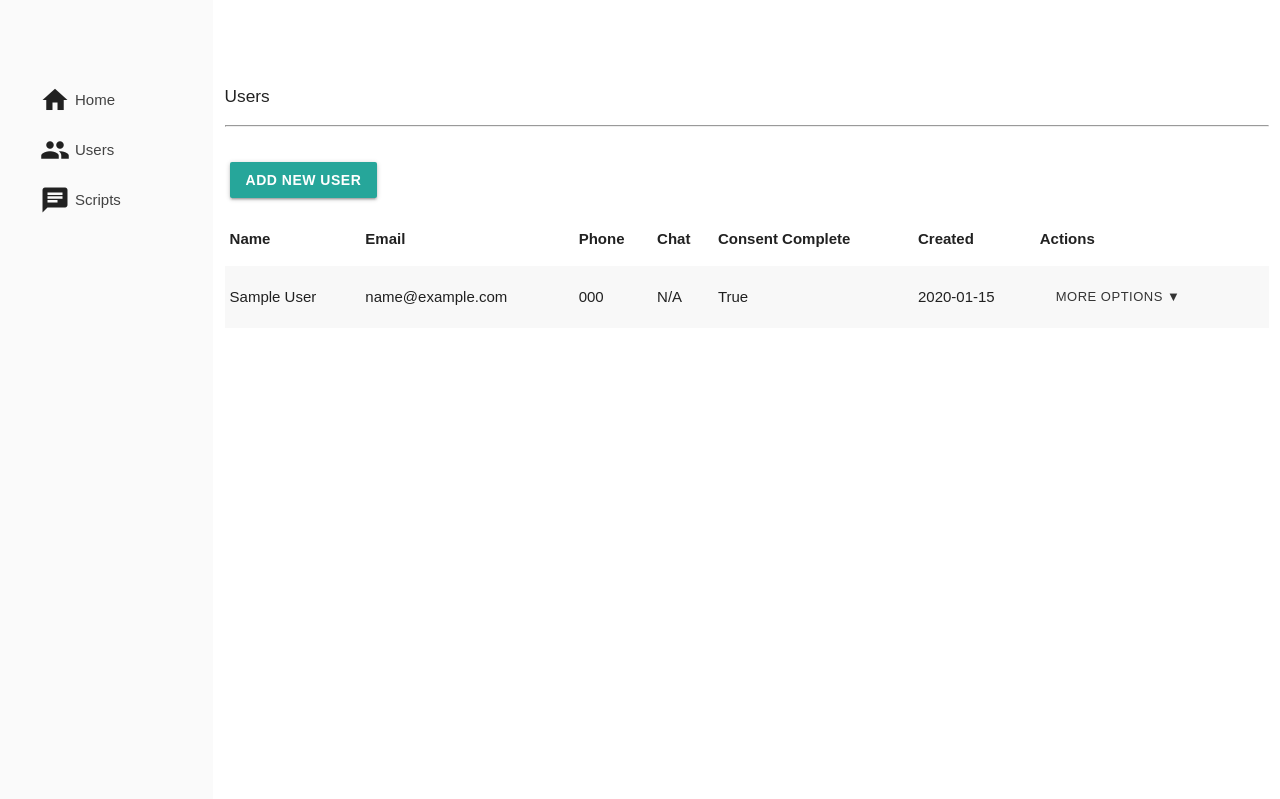
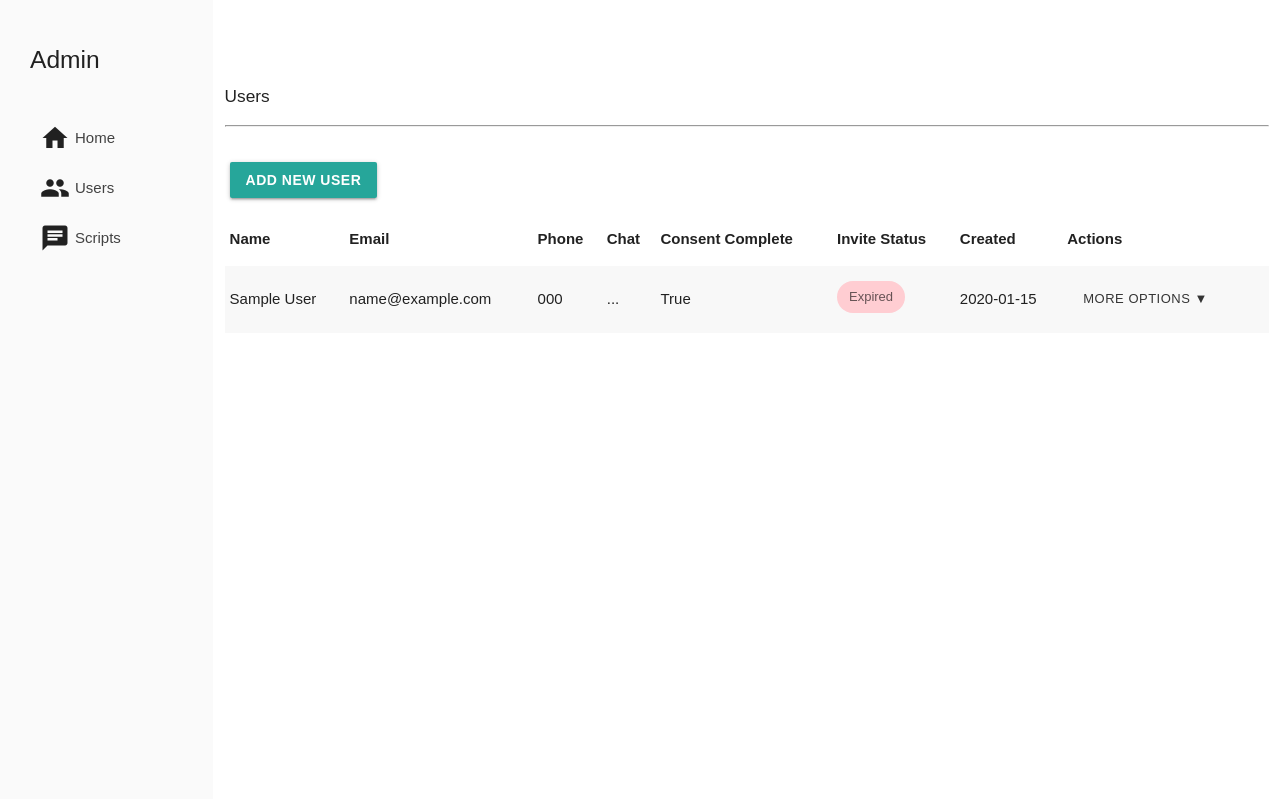
Before and after one commit to UCI-ICTS/mia, a Flask app: page /admin/users in a window 1280 px wide. Shown: the top 799 px of the page. Run offline with Flask 3, Linux system fonts and the light colour scheme; tables that the repository leaves empty hold one stand-in row (values such as "Sample post"); data that the repository does not hold is empty; some libraries are stand-ins or nearby versions.

Commit message:
Added invite status chips to the admin page and cleaned up a few other issues

```diff
--- a/app/main.py
+++ b/app/main.py
@@ -289,11 +289,25 @@ def admin():
 
 @app.route('/admin/users', methods=['GET'])
 def admin_manage_users():
-    users = db.session.query(User, Chat.name).outerjoin(
+    users_and_chats = db.session.query(User, Chat.name).outerjoin(
         ChatScriptVersion, User.chat_script_version_id == ChatScriptVersion.chat_script_version_id).outerjoin(
         Chat, ChatScriptVersion.chat_id == Chat.chat_id).all()
     chat_names = Chat.get_chat_names()
-    return render_template('users.html', users=users, chat_names=chat_names)
+
+    user_data = []
+    for user, chat_name in users_and_chats:
+        user_data.append({
+            'user_id': user.user_id,
+            'first_name': user.first_name,
+            'last_name': user.last_name,
+            'email': user.email,
+            'phone': user.phone,
+            'chat_name': chat_name,
+            'consent_complete': user.consent_complete,
+            'invite_expired': False if user.chat_url else True,
+            'created_at': user.created_at
+        })
+    return render_template('users.html', users=user_data, chat_names=chat_names)
 
 
 @app.route('/admin/users/add_update_user', methods=['POST'])
@@ -343,7 +357,17 @@ def get_user(user_id):
 @app.route('/admin/users/get_user_chat_url/<string:user_id>', methods=['GET'])
 def get_user_chat_url(user_id):
     user = db.session.get(User, user_id)
-    return jsonify(user.chat_url)
+    if user.chat_url:
+        data = {
+            'expired': False,
+            'text': user.chat_url
+        }
+    else:
+        data = {
+            'expired': True,
+            'text': 'Invite link expired. Please regenerate a new link'
+        }
+    return jsonify(data)
 
 
 @app.route('/admin/users/delete_user/<string:user_id>', methods=['GET'])
--- a/app/static/css/style.css
+++ b/app/static/css/style.css
@@ -239,8 +239,12 @@ input[type='tel'] {
 
 #admin-sidebar {
     height: 100vh;
-    padding-top: 75px;
+    padding-top: 30px;
     padding-left: 30px;
+}
+
+#admin-sidebar-title {
+    padding-bottom: 30px;
 }
 
 .admin-sidebar-item {
--- a/app/templates/admin_base.html
+++ b/app/templates/admin_base.html
@@ -17,6 +17,7 @@
         <div class="row">
             <!-- Side navigation -->
             <div class="col s2 grey lighten-5" id="admin-sidebar">
+                <h5 id="admin-sidebar-title">Admin</h5>
                 <ul>
                     <li class="admin-sidebar-item">
                         <i class="small material-icons">home</i>
--- a/app/templates/users.html
+++ b/app/templates/users.html
@@ -14,18 +14,30 @@
                 <th>Phone</th>
                 <th>Chat</th>
                 <th>Consent Complete</th>
+                <th>Invite Status</th>
                 <th>Created</th>
                 <th>Actions</th>
             </tr>
         </thead>
         <tbody>
-            {% for user, chat_name in users %}
+            {% for user in users %}
                 <tr>
                     <td>{{ user.first_name }} {{ user.last_name }}</td>
                     <td>{{ user.email }}</td>
                     <td>{{ user.phone }}</td>
-                    <td>{{ chat_name or 'N/A' }}</td>
+                    <td>{{ user.chat_name or '...' }}</td>
                     <td>{{ user.consent_complete }}</td>
+                    <td>
+                        {% if user.invite_expired %}
+                            <div class="chip red lighten-4">
+                                Expired
+                            </div>
+                        {% else %}
+                            <div class="chip green lighten-4">
+                                Active
+                            </div>
+                        {% endif %}
+                    </td>
                     <td>{{ user.created_at.strftime('%Y-%m-%d') }}</td>
                     <td>
                         <!-- Dropdown Trigger -->
@@ -101,8 +113,13 @@
         $('.get-invite-link').on('click', function(event) {
             event.preventDefault();
             $.getJSON(this.href, function(data) {
-                let url = "127.0.0.1:5000/invite/" + data
-                $("#generatedURL").text(url);
+                let text;
+                if (data.expired == false) {
+                    text = "127.0.0.1:5000/invite/" + data.text;
+                } else {
+                    text = data.text;
+                }
+                $("#generatedURL").text(text);
 
                 // Finally, open the modal
                 $('#urlModal').modal('open');
```
